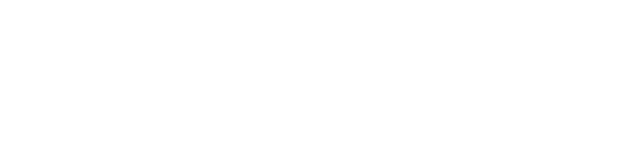
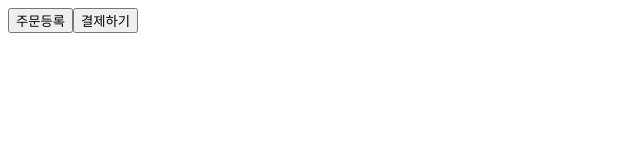
Before and after one commit to zereight/javascript-chicken, a website with bundled scripts: page index.html in a window 1280 px wide. Shown: the whole page, without its empty margins (0-640 px from the left). Built offline with nearby package versions, Linux system fonts and the light colour scheme.

Commit message:
feat: 메인화면 버튼 구현

```diff
--- a/index.html
+++ b/index.html
@@ -8,5 +8,6 @@
 <body>
     <div id="app">
     </div>
+    <script type="module" src="src/index.js"></script>
 </body>
 </html>
--- a/package.json
+++ b/package.json
@@ -4,7 +4,7 @@
   "description": "자바스크립트로 우테코 2기 오프라인 코딩테스트 문제 재현하기",
   "main": "index.js",
   "scripts": {
-    "test": "echo \"Error: no test specified\" && exit 1"
+    "lint" : "eslint src/**/*.js"
   },
   "repository": {
     "type": "git",
--- a/src/View/order.js
+++ b/src/View/order.js
@@ -0,0 +1,3 @@
+const OrderView = function () {
+    const
+}
--- a/src/index.js
+++ b/src/index.js
@@ -0,0 +1,26 @@
+import { appendChilds, makeElement } from './utils.js';
+import { buttonWords } from './key.js';
+
+const appContainer = document.getElementById('app');
+
+const initializer = () => {
+    const buttonContainer = makeElement({ tag: "div", classes: ["button-container"] })
+    const buttons = Array.from({ length: 2 }, () =>
+        makeElement({ tag: 'button' })
+    );
+    buttons[0].innerText = buttonWords.ORDER;
+    buttons[1].innerText = buttonWords.PAY;
+
+    buttons[0].addEventListener('click', (e) => {
+        console.log('1');
+    });
+
+    buttons[1].addEventListener('click', (e) => {
+        console.log('2');
+    });
+    appendChilds(buttonContainer, buttons);
+    appendChilds(appContainer, [buttonContainer]);
+
+};
+
+initializer();
--- a/src/key.js
+++ b/src/key.js
@@ -0,0 +1,4 @@
+export const buttonWords = {
+    ORDER: "주문등록",
+    PAY: "결제하기"
+}
--- /dev/null
+++ b/src/utils.js
@@ -0,0 +1,34 @@
+export const makeElement = ({
+    tag = 'div',
+    innerText,
+    id,
+    classes,
+    placeholder,
+    type,
+    value,
+    innerHTML,
+    style,
+    // dataName,
+}) => {
+    let element = document.createElement(tag);
+    if (innerText) element.innerText = innerText;
+    if (id) element.id = id;
+    if (classes) element.classList.add(...classes);
+    if (placeholder) element.placeholder = placeholder;
+    if (type) element.type = type;
+    if (value) element.value = value;
+    if (innerHTML) element.innerHTML = innerHTML;
+    if (style) element.style.cssText = style;
+    // if (dataName) element.setAttribute('data-station-name', dataName);
+    return element;
+};
+
+export const appendChilds = (parent, childs) => {
+    childs.forEach((child) => {
+        parent.appendChild(child);
+    });
+};
+
+export const clearAllContents = (parents) => {
+    parents.textContent = '';
+};
```
Also changed, not shown: .eslintrc.js (deleted), .eslintrc.json, README.md.
